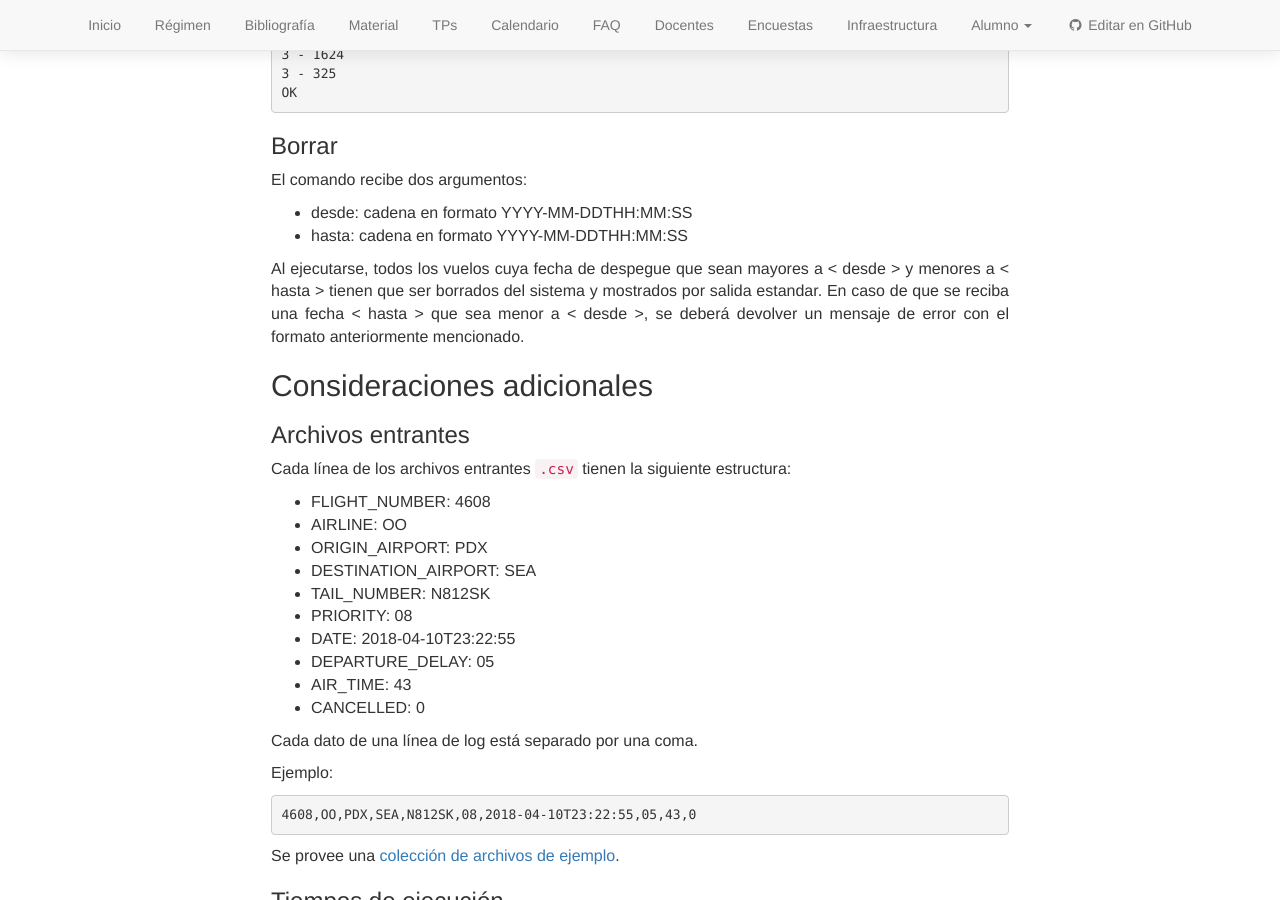
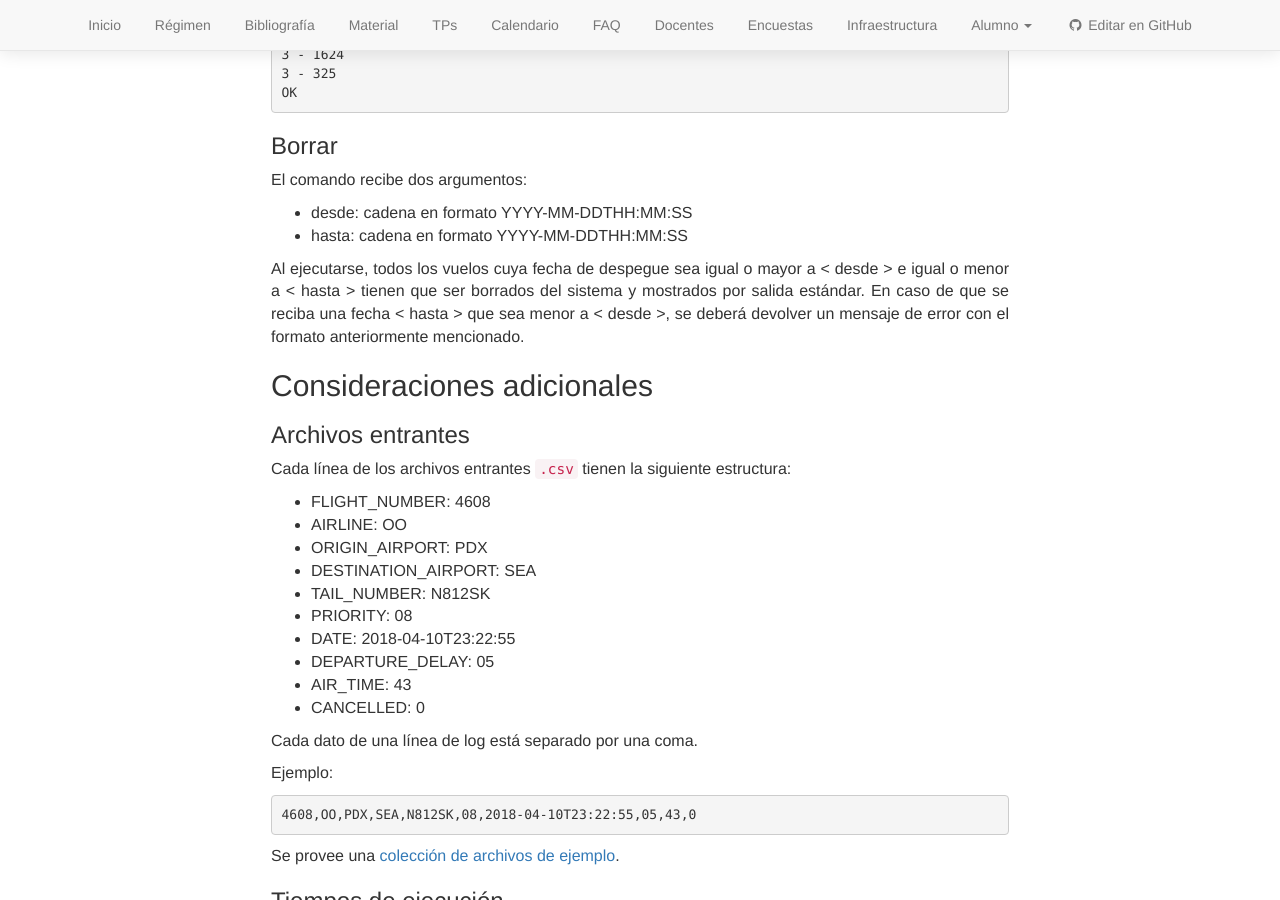
Before and after one commit to algoritmos-rw/algoritmos, a Jekyll site: the page built from static/tps/2018_2/tp2/index.md, in a window 1280 px wide and 900 px high, scrolled down 3763 px. Built offline with Jekyll 4.4.1, drawn with Linux system fonts in a browser that asks for light colours; nearby versions of some CDN libraries.

Commit message:
TP2: borrar usará rango inclusivo por consistencia con ver_tablero. (#264)

```diff
--- a/static/tps/2018_2/tp2/index.md
+++ b/static/tps/2018_2/tp2/index.md
@@ -198,8 +198,9 @@ El comando recibe dos argumentos:
 - desde: cadena en formato YYYY-MM-DDTHH:MM:SS
 - hasta: cadena en formato YYYY-MM-DDTHH:MM:SS
 
-Al ejecutarse, todos los vuelos cuya fecha de despegue que sean mayores a < desde > y menores a < hasta > tienen que
-ser borrados del sistema y mostrados por salida estandar.
+Al ejecutarse, todos los vuelos cuya fecha de despegue sea igual o mayor
+a < desde > e igual o menor a < hasta > tienen que
+ser borrados del sistema y mostrados por salida estándar.
 En caso de que se reciba una fecha < hasta > que sea menor a < desde >, se deberá devolver un mensaje de
 error con el formato anteriormente mencionado.
 
```
